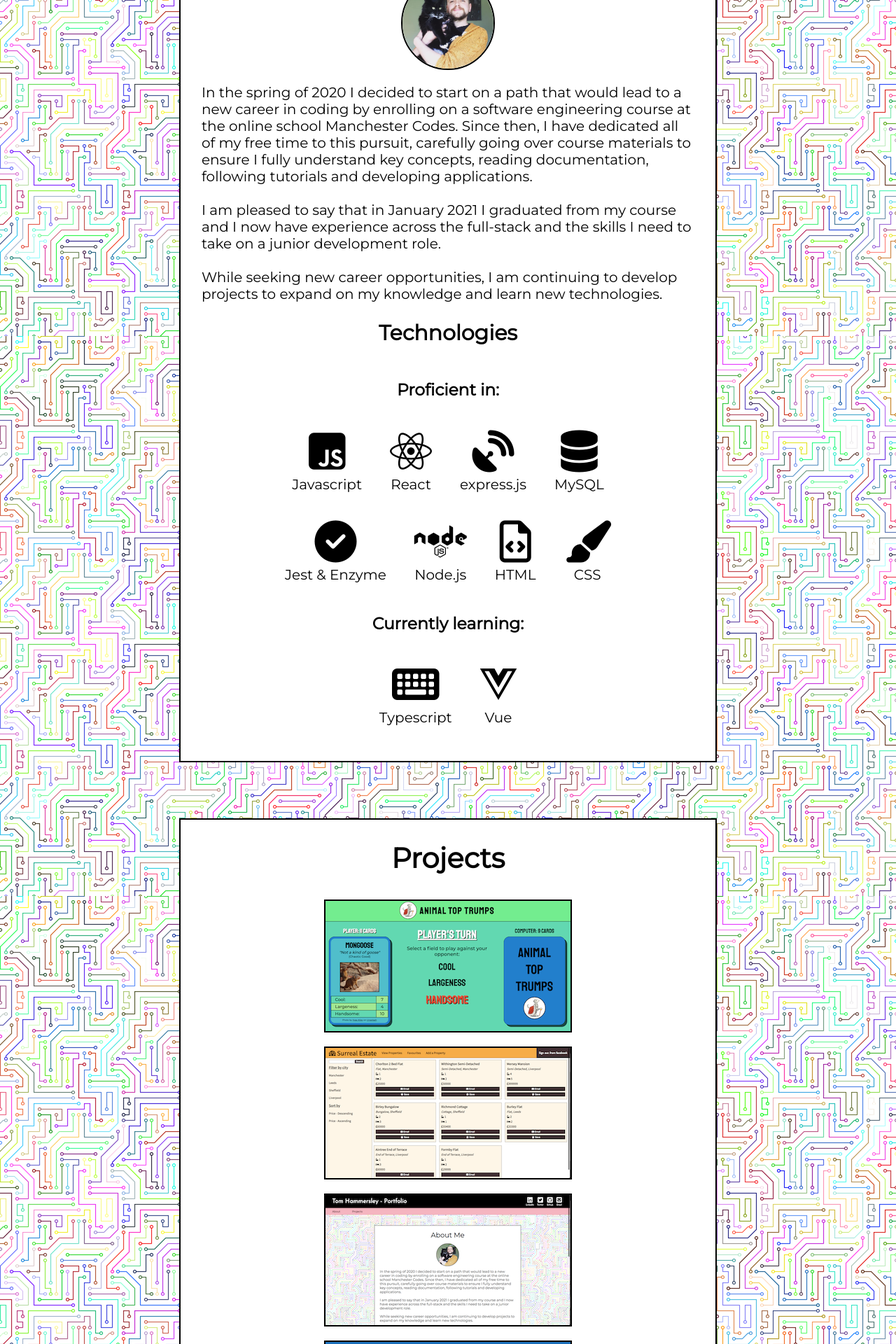
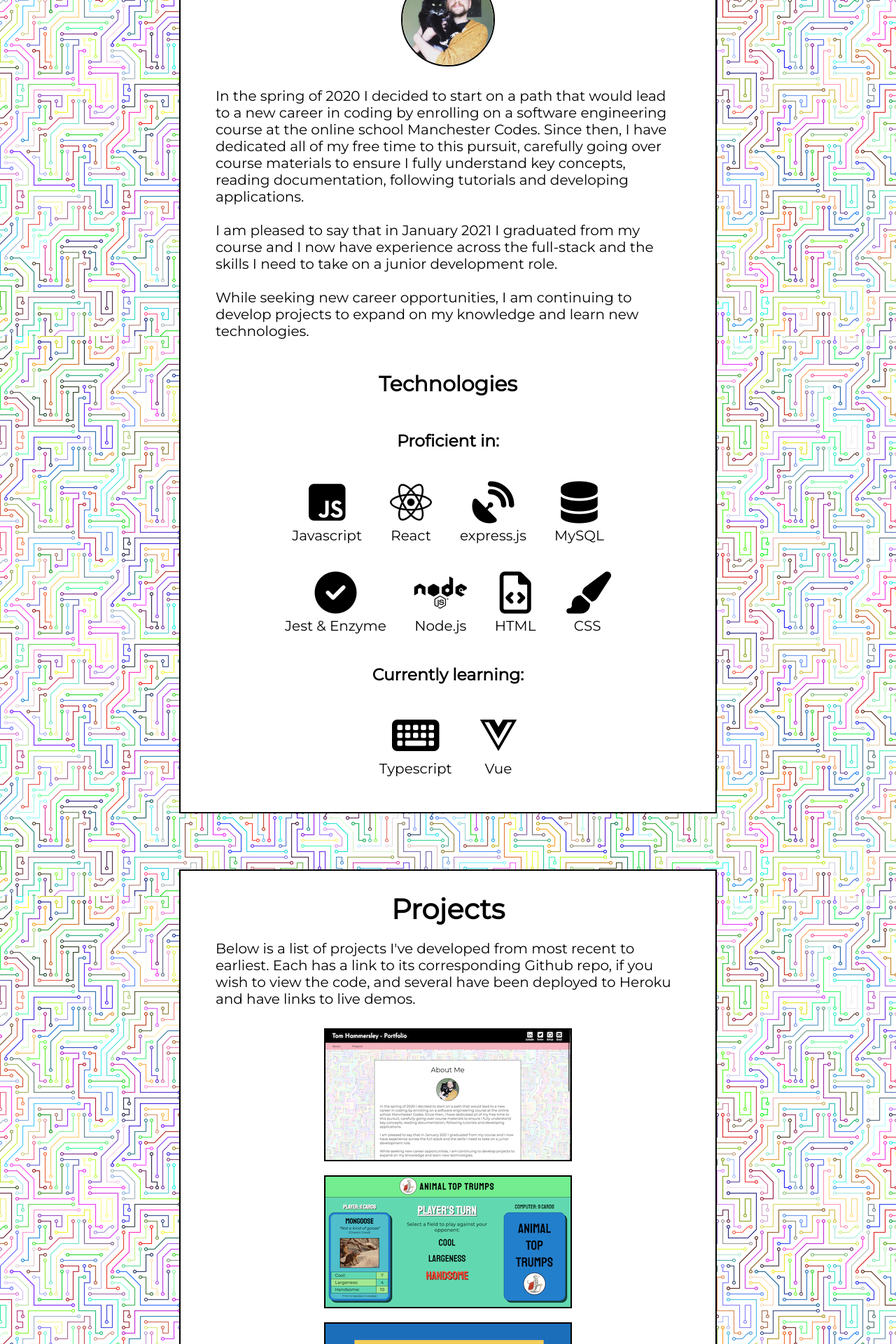
Before and after one commit to scented-wiring/portfolio, a React (Create React App) app: page / in a window 1280 px wide. Shown: the part 320-2240 px from the top of the page at 70% size. Built offline with nearby package versions, Linux system fonts and the light colour scheme.

Commit message:
refactor Project link logic, add Projects description, restyle margins

```diff
--- a/src/components/About.js
+++ b/src/components/About.js
@@ -10,20 +10,22 @@ const About = () => {
           <h1>About Me</h1>
           <img id="tom" src={tom} alt="Tom Hammersley" />
         </div>
-        In the spring of 2020 I decided to start on a path that would lead to a
-        new career in coding by enrolling on a software engineering course at
-        the online school Manchester Codes. Since then, I have dedicated all of
-        my free time to this pursuit, carefully going over course materials to
-        ensure I fully understand key concepts, reading documentation, following
-        tutorials and developing applications.
+        <p>
+          In the spring of 2020 I decided to start on a path that would lead to
+          a new career in coding by enrolling on a software engineering course
+          at the online school Manchester Codes. Since then, I have dedicated
+          all of my free time to this pursuit, carefully going over course
+          materials to ensure I fully understand key concepts, reading
+          documentation, following tutorials and developing applications.
           <br />
           <br />I am pleased to say that in January 2021 I graduated from my
-        course and I now have experience across the full-stack and the skills I
-        need to take on a junior development role.
+          course and I now have experience across the full-stack and the skills
+          I need to take on a junior development role.
           <br />
           <br />
           While seeking new career opportunities, I am continuing to develop
           projects to expand on my knowledge and learn new technologies.
+        </p>
         <div className="heading">
           <h2>Technologies</h2>
           <h3>Proficient in:</h3>
--- a/src/components/Projects.js
+++ b/src/components/Projects.js
@@ -11,6 +11,12 @@ const Projects = () => {
       <div className="box">
         <div className="heading">
           <h1>Projects</h1>
+          <p>
+            Below is a list of projects I've developed from most recent to
+            earliest. Each has a link to its corresponding Github repo, if you
+            wish to view the code, and several have been deployed to Heroku and
+            have links to live demos.
+          </p>
           <div id="project-gallery">
             {projectsArray.map((project) => {
               return (
@@ -35,9 +41,15 @@ const Projects = () => {
                     <div className="project-technologies">
                       {project.technologies}
                     </div>
-                    <AnimateLink>
-                      <div className="project-links">{project.links}</div>
-                    </AnimateLink>
+                    <div className="project-links">
+                      {project.links.map((link) => {
+                        return (
+                          <AnimateLink>
+                            <a href={link.href}>{link.destination}</a>
+                          </AnimateLink>
+                        );
+                      })}
+                    </div>
                   </div>
                 </div>
               );
--- a/src/index.css
+++ b/src/index.css
@@ -22,8 +22,13 @@ a {
 }
 
 h1 {
-  margin: 0 0 25px 0;
+  margin: 0;
   padding: 0;
+}
+
+p {
+  margin-left: 20px;
+  margin-right: 20px;
 }
 
 .heading {
--- a/src/projectsArray.js
+++ b/src/projectsArray.js
@@ -9,20 +9,45 @@ import cruiseships from "./images/screenshots/cruiseships.png";
 
 const projectsArray = [
   {
+    name: "Portfolio",
+    description: "This website!",
+    technologies: "Built with React and Express.",
+    image: portfolio,
+    links: [
+      {
+        href: "https://github.com/scented-wiring/portfolio",
+        destination: "Github",
+      },
+    ],
+  },
+  {
     name: "Animal Top Trumps",
     description:
       "Create Top Trumps cards and battle them against a computer opponent.",
     technologies: "Built with React, Express and MySQL.",
     image: toptrumps,
-    links: (
-      <a
-        href="https://github.com/scented-wiring/animal-top-trumps"
-        target="_blank"
-        rel="noreferrer"
-      >
-        Github
-      </a>
-    ),
+    links: [
+      {
+        href: "https://github.com/scented-wiring/animal-top-trumps",
+        destination: "Github",
+      },
+    ],
+  },
+  {
+    name: "Pick-up Location Box",
+    description: "Suggests locations based on user input.",
+    technologies: "Built with React.",
+    image: pickup,
+    links: [
+      {
+        href: "https://github.com/scented-wiring/pickup-location-box",
+        destination: "Github",
+      },
+      {
+        href: "https://pickup-location-box.herokuapp.com/",
+        destination: "Heroku",
+      },
+    ],
   },
   {
     name: "Surreal Estate",
@@ -30,99 +55,48 @@ const projectsArray = [
       "Create, edit and save properties and filter/arrange them in displays.",
     technologies: "Built with React.",
     image: surrealestate,
-    links: (
-      <a
-        href="https://github.com/scented-wiring/surreal-estate"
-        target="_blank"
-        rel="noreferrer"
-      >
-        Github
-      </a>
-    ),
-  },
-  {
-    name: "Portfolio",
-    description: "This website!",
-    technologies: "Built with React and Express.",
-    image: portfolio,
-    links: (
-      <a
-        href="https://github.com/scented-wiring/portfolio"
-        target="_blank"
-        rel="noreferrer"
-      >
-        Github
-      </a>
-    ),
-  },
-  {
-    name: "Pick-up Location Box",
-    description: "Suggests locations based on user input.",
-    technologies: "Built with React.",
-    image: pickup,
-    links: (
-      <div>
-        <a
-          href="https://github.com/scented-wiring/pickup-location-box"
-          target="_blank"
-          rel="noreferrer"
-        >
-          Github
-        </a>
-        <a
-          href="https://pickup-location-box.herokuapp.com/"
-          target="_blank"
-          rel="noreferrer"
-        >
-          Heroku
-        </a>
-      </div>
-    ),
+    links: [
+      {
+        href: "https://github.com/scented-wiring/surreal-estate",
+        destination: "Github",
+      },
+    ],
   },
   {
     name: "Weather",
     description: "Displays 7 day forecast for selected city.",
     technologies: "Built with React.",
     image: weather,
-    links: (
-      <a
-        href="https://github.com/scented-wiring/weather-app"
-        target="_blank"
-        rel="noreferrer"
-      >
-        Github
-      </a>
-    ),
+    links: [
+      {
+        href: "https://github.com/scented-wiring/weather-app",
+        destination: "Github",
+      },
+    ],
   },
   {
     name: "NASA Image Search",
     description: "Returns images from the NASA API based on search query.",
     technologies: "Built with React.",
     image: nasa,
-    links: (
-      <a
-        href="https://github.com/scented-wiring/tech-test"
-        target="_blank"
-        rel="noreferrer"
-      >
-        Github
-      </a>
-    ),
+    links: [
+      {
+        href: "https://github.com/scented-wiring/tech-test",
+        destination: "Github",
+      },
+    ],
   },
   {
-    name: "Book Library API",
-    description: "CRUD book data",
+    name: "Library API",
+    description: "Create, read, update and delete book data via HTTP requests.",
     technologies: "Built with Express and MySQL.",
     image: booklibrary,
-    links: (
-      <a
-        href="https://github.com/scented-wiring/book-library-api"
-        target="_blank"
-        rel="noreferrer"
-      >
-        Github
-      </a>
-    ),
+    links: [
+      {
+        href: "https://github.com/scented-wiring/book-library-api",
+        destination: "Github",
+      },
+    ],
   },
   {
     name: "Cruise Ships",
@@ -130,15 +104,12 @@ const projectsArray = [
       "Control a cruise ship as it makes stops at ports from an itinerary.",
     technologies: "Built with vanilla JS.",
     image: cruiseships,
-    links: (
-      <a
-        href="https://github.com/scented-wiring/cruise-ships"
-        target="_blank"
-        rel="noreferrer"
-      >
-        Github
-      </a>
-    ),
+    links: [
+      {
+        href: "https://github.com/scented-wiring/cruise-ships",
+        destination: "Github",
+      },
+    ],
   },
 ];
 
--- a/src/styles/About.css
+++ b/src/styles/About.css
@@ -8,7 +8,7 @@
   width: 130px;
   border: 2px solid black;
   border-radius: 100px;
-  margin-bottom: 20px;
+  margin: 20px 0 10px 0;
 }
 
 #technologies {
--- a/src/styles/Contact.css
+++ b/src/styles/Contact.css
@@ -1,6 +1,7 @@
 #contact-form {
   height: 510px;
   width: 400px;
+  margin-top: 20px;
   padding: 15px 30px 20px 30px;
   display: flex;
   flex-direction: column;
--- a/src/styles/Projects.css
+++ b/src/styles/Projects.css
@@ -32,22 +32,26 @@
 }
 
 .project-description {
-  margin: 6px 8px 6px 8px;
+  margin: 0px 8px 3px 8px;
   text-align: center;
   font-size: 17px;
 }
 
 .project-technologies {
-  margin: 6px 8px 8px 8px;
+  margin: 6px 8px 20px 8px;
   font-family: "Josefin Sans", sans-serif;
   font-size: 18px;
 }
 
 .project-links {
   display: flex;
-  text-decoration: underline;
+  font-size: 14px;
 }
 
 .project-links a {
-  margin: 0 5px 0 5px;
+  font-weight: bold;
+  margin: 0 15px 0 15px;
+  border: 2px solid black;
+  background: white;
+  padding: 4px 10px 4px 10px;
 }
```
Also changed, not shown: 1 other file (tests, documents, lock files or other folders). Lines whose indentation alone changed are shown as unchanged.
